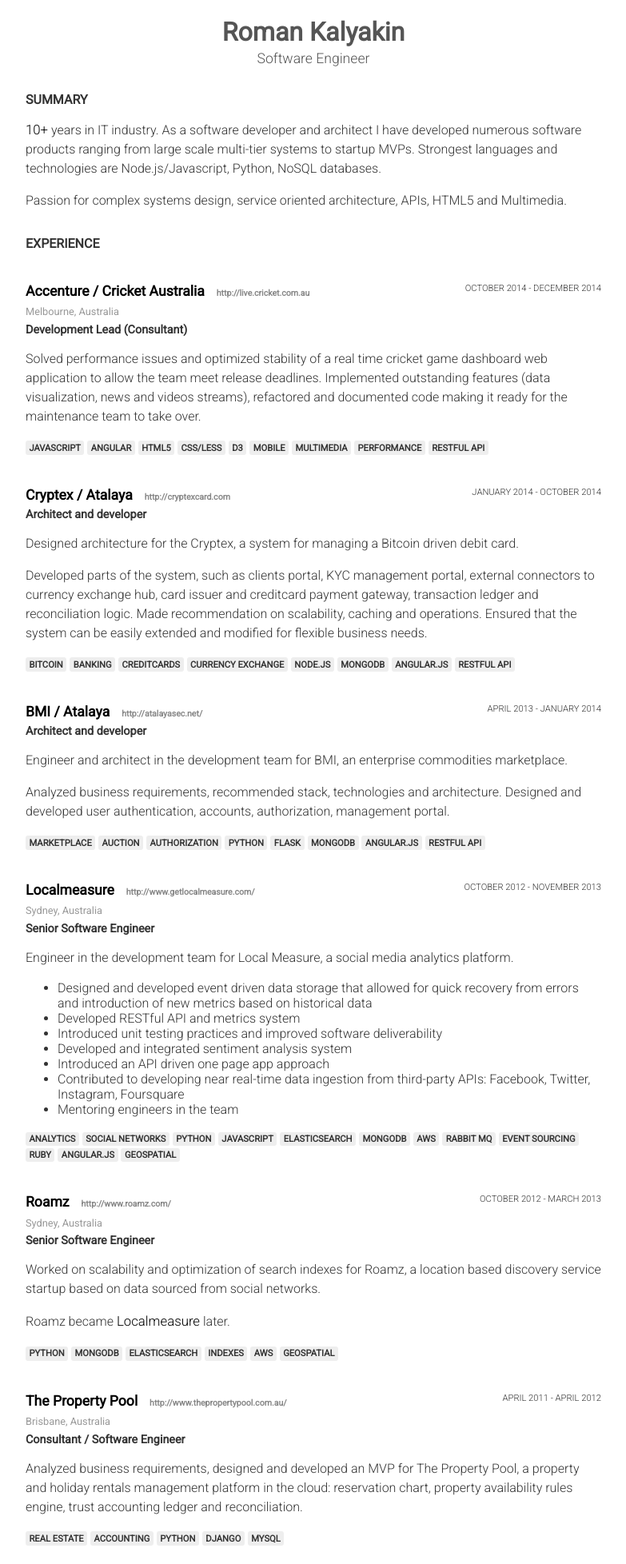
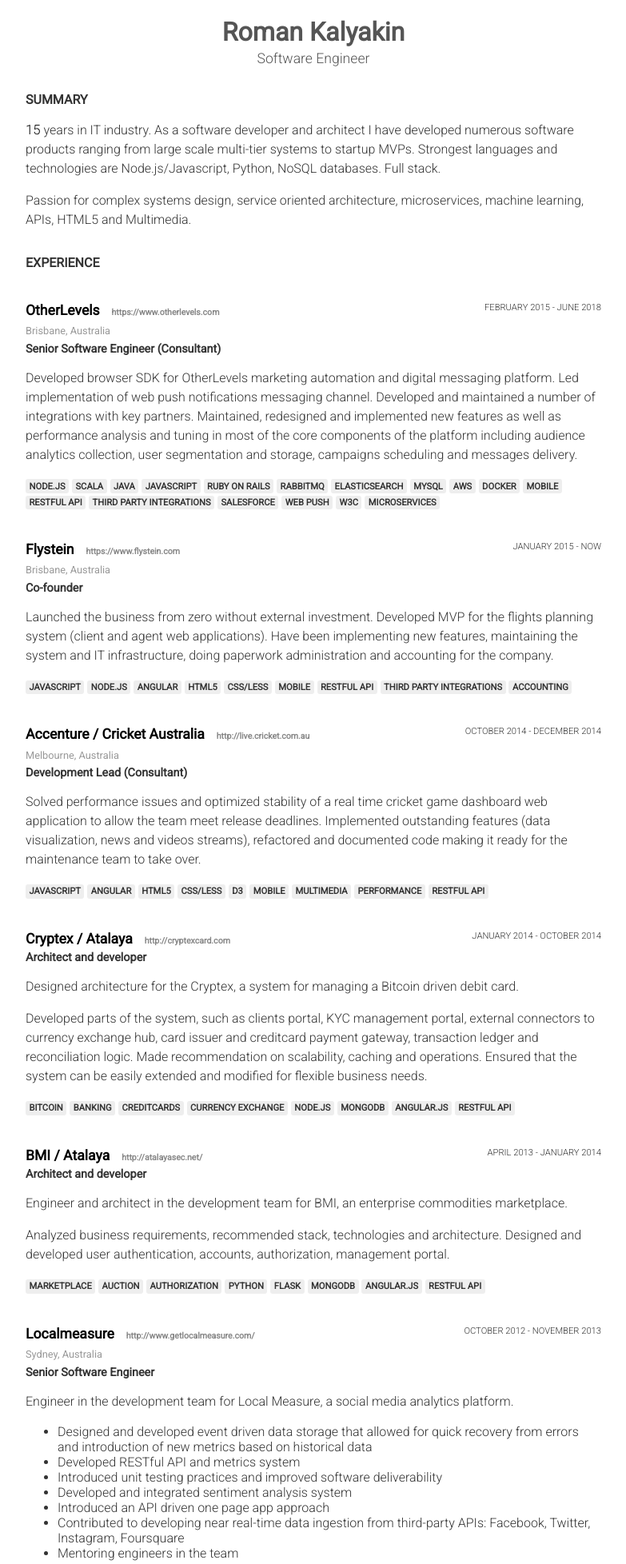
Before and after one commit to theorm/theorm.github.com, a Flask app: page /cv in a window 1280 px wide. Shown: the top 1956 px of the page at 80% size, without its empty margins (248-1031 px from the left). Run offline with Flask 2, Linux system fonts and the light colour scheme; some libraries are stand-ins or nearby versions.

Commit message:
cv update

```diff
--- a/templates/cv.html
+++ b/templates/cv.html
@@ -28,13 +28,74 @@
         <header>
           <!-- Summary -->
           <h1>Summary</h1>
-          <p><em>10+</em> years in IT industry. As a software developer and architect I have developed numerous software products ranging from large scale multi-tier systems to startup MVPs. Strongest languages and technologies are Node.js/Javascript, Python, NoSQL databases.</p>
-          <p>Passion for complex systems design, service oriented architecture, APIs, HTML5 and Multimedia.</p>
+          <p><em>15</em> years in IT industry. As a software developer and architect I have developed numerous software products ranging from large scale multi-tier systems to startup MVPs. Strongest languages and technologies are Node.js/Javascript, Python, NoSQL databases. Full stack.</p>
+          <p>Passion for complex systems design, service oriented architecture, microservices, machine learning, APIs, HTML5 and Multimedia.</p>
         </header>
 
         <section class="experience">
           <!-- Experience -->
           <h2>Experience</h2>
+
+          <!-- OtherLevels -->
+          <section class="position">
+            <span class="timespan">February 2015 - June 2018</span>
+            <h3>OtherLevels <a href="https://www.otherlevels.com" class="website">https://www.otherlevels.com</a></h3>
+            <span class="location">Brisbane, Australia</span>
+            <span class="role">Senior Software Engineer (Consultant)</span>
+            <div class="activities">
+              <p>
+                Developed browser SDK for OtherLevels marketing automation and digital messaging platform. Led implementation of web push notifications
+                messaging channel. Developed and maintained a number of integrations with key partners. Maintained, redesigned and implemented
+                new features as well as performance analysis and tuning in most of the core components of the platform including audience
+                analytics collection, user segmentation and storage, campaigns scheduling and messages delivery.
+              </p>
+            </div>
+            <ul class="keywords">
+              <li>Node.js</li>
+              <li>Scala</li>
+              <li>Java</li>
+              <li>Javascript</li>
+              <li>Ruby on Rails</li>
+              <li>RabbitMQ</li>
+              <li>Elasticsearch</li>
+              <li>MySQL</li>
+              <li>AWS</li>
+              <li>Docker</li>
+              <li>Mobile</li>
+              <li>RESTful API</li>
+              <li>Third party integrations</li>
+              <li>Salesforce</li>
+              <li>Web push</li>
+              <li>W3C</li>
+              <li>Microservices</li>
+            </ul>
+          </section>
+
+          <!-- Flystein -->
+          <section class="position">
+            <span class="timespan">January 2015 - Now</span>
+            <h3>Flystein <a href="https://www.flystein.com" class="website">https://www.flystein.com</a></h3>
+            <span class="location">Brisbane, Australia</span>
+            <span class="role">Co-founder</span>
+            <div class="activities">
+              <p>
+                Launched the business from zero without external investment. Developed MVP for the flights planning system
+                (client and agent web applications). Have been implementing new features, maintaining the system and IT infrastructure,
+                doing paperwork administration and accounting for the company.
+              </p>
+            </div>
+            <ul class="keywords">
+              <li>Javascript</li>
+              <li>Node.js</li>
+              <li>Angular</li>
+              <li>HTML5</li>
+              <li>CSS/Less</li>
+              <li>Mobile</li>
+              <li>RESTful API</li>
+              <li>Third party integrations</li>
+              <li>Accounting</li>
+            </ul>
+          </section>
 
           <!-- Cricket Australia -->
           <section class="position">
@@ -354,7 +415,7 @@
             <h3>Placefaraway <a href="http://www.placefaraway.com/" class="website">http://www.placefaraway.com/</a></h3>
             <div class="activities">
               <p>
-                I'm a part time freelance documentary photographer and experiment with modern approaches to interactive storytelling and online journalism.
+                Part time freelance documentary photographer and experiment with modern approaches to interactive storytelling and online journalism.
               </p>
             </div>
           </section>
@@ -368,6 +429,7 @@
               <li>Russian</li>
               <li>Polish</li>
               <li>Spanish</li>
+              <li>French</li>
             </ul>
           </section>
 
```
Also changed, not shown: cv.html (+65 -3 lines), fabfile.py (+33 -24 lines), static/css/style.css (+1 -1 lines).
